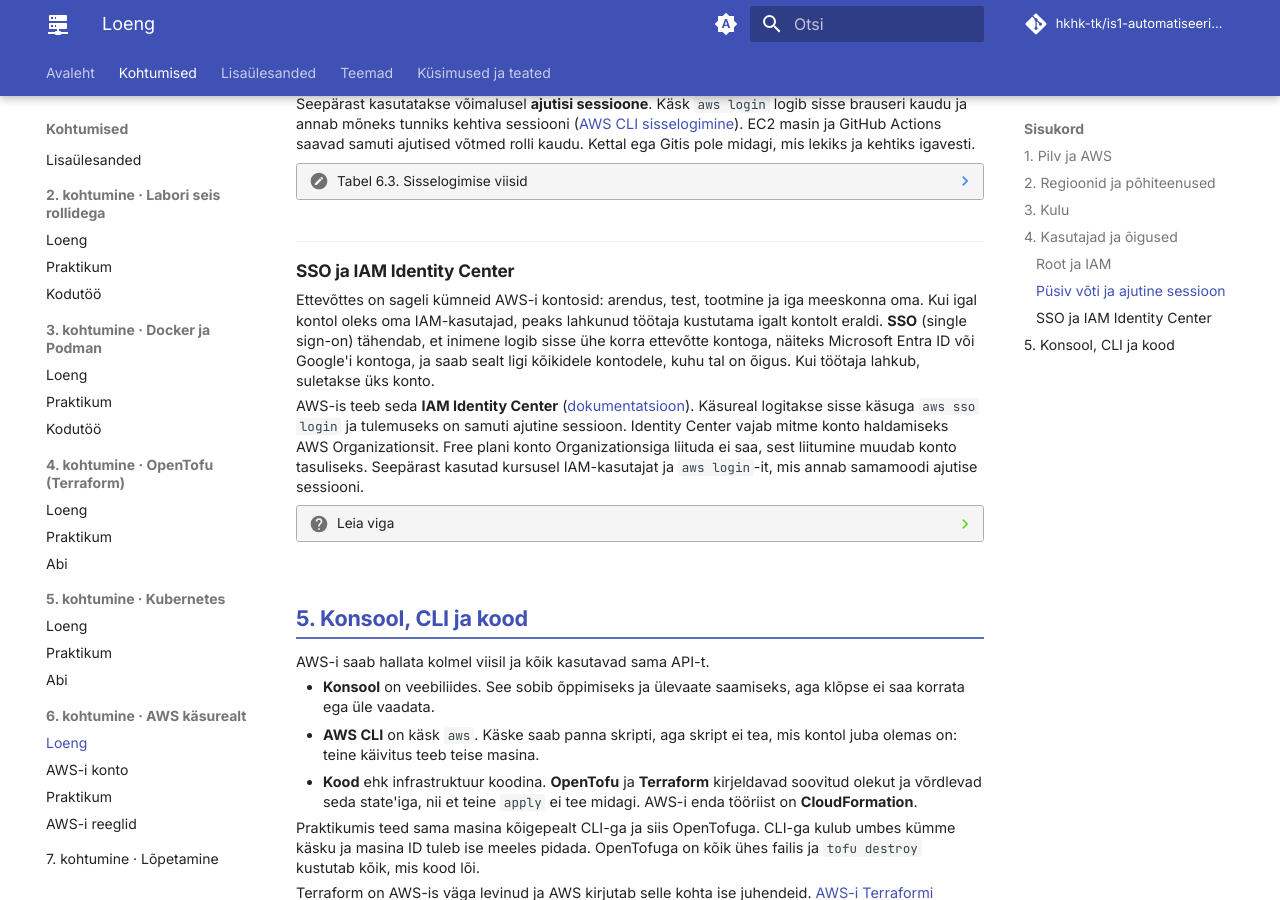
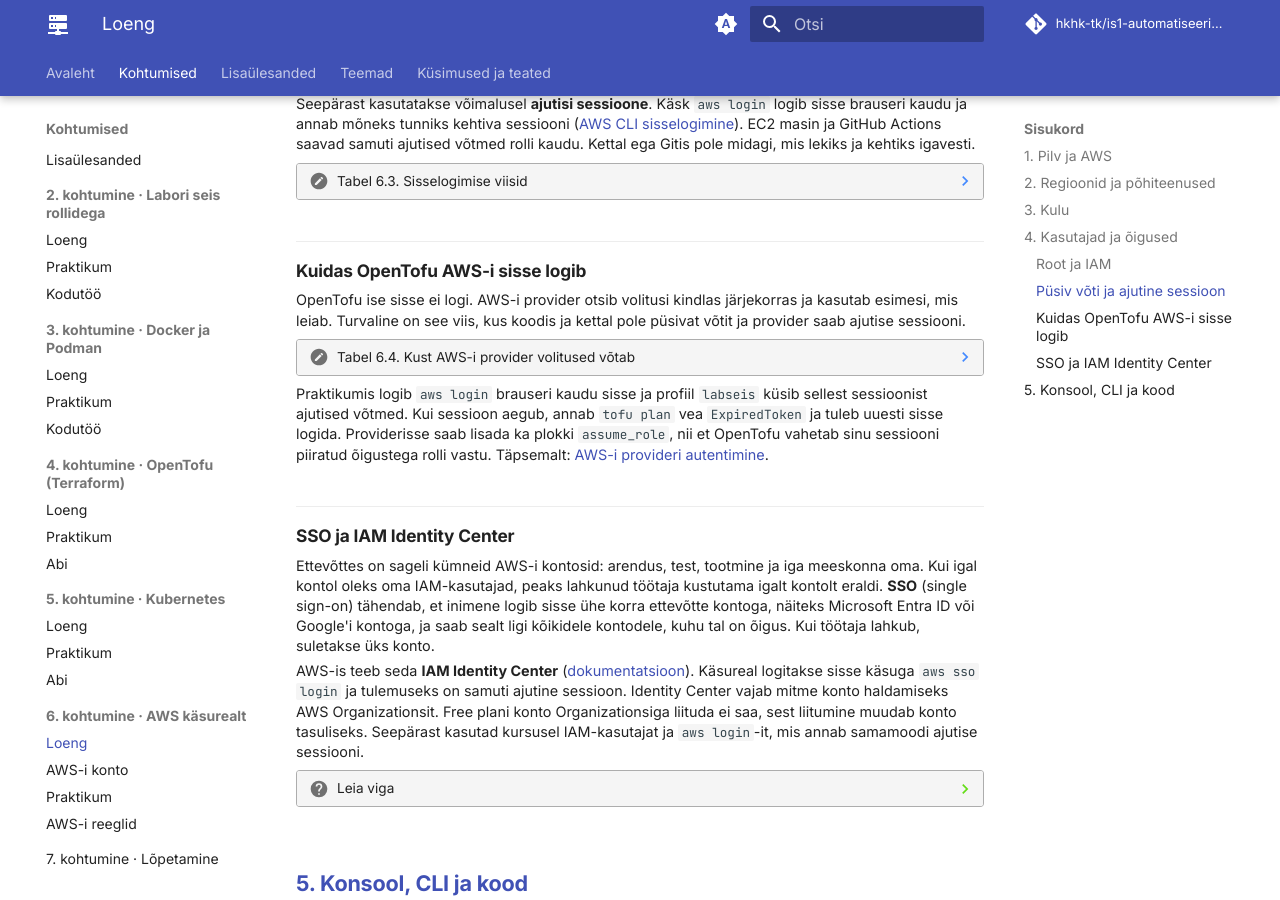
Before and after one commit to hkhk-tk/is1-automatiseerimine, an MkDocs documentation site: the page built from docs/k06/loeng.md, in a window 1280 px wide and 900 px high, scrolled down 2143 px. Built offline with MkDocs 1.6.1 and Material for MkDocs 9.7.7, drawn with Linux system fonts in a browser that asks for light colours; comment, search, counter and statistics services are not loaded.

Commit message:
K6 loeng: ajutine sessioon

```diff
--- a/docs/k06/loeng.md
+++ b/docs/k06/loeng.md
@@ -110,6 +110,21 @@ Seepärast kasutatakse võimalusel **ajutisi sessioone**. Käsk `aws login` logi
     | `aws login`, SSO | mõned tunnid | inimene käsureal |
     | roll | kuni tund, uueneb ise | EC2 masin, Lambda, GitHub Actions |
 
+### Kuidas OpenTofu AWS-i sisse logib
+
+OpenTofu ise sisse ei logi. AWS-i provider otsib volitusi kindlas järjekorras ja kasutab esimesi, mis leiab. Turvaline on see viis, kus koodis ja kettal pole püsivat võtit ja provider saab ajutise sessiooni.
+
+??? note "Tabel 6.4. Kust AWS-i provider volitused võtab"
+
+    | Järjekord | Kust | Turvaline? |
+    |---|---|---|
+    | 1 | `access_key` ja `secret_key` plokis `provider "aws"` | ei: võti on koodis ja läheb Giti |
+    | 2 | keskkonnamuutujad `AWS_ACCESS_KEY_ID`, `AWS_SECRET_ACCESS_KEY`, `AWS_SESSION_TOKEN` | ainult siis, kui võtmed on ajutised |
+    | 3 | profiil failis `~/.aws/config`, nimi muutujast `AWS_PROFILE` | jah, kui profiil annab ajutised võtmed (`aws login`, SSO) |
+    | 4 | EC2 masina või GitHub Actionsi roll | jah: ajutised võtmed uuenevad ise |
+
+Praktikumis logib `aws login` brauseri kaudu sisse ja profiil `labseis` küsib sellest sessioonist ajutised võtmed. Kui sessioon aegub, annab `tofu plan` vea `ExpiredToken` ja tuleb uuesti sisse logida. Providerisse saab lisada ka plokki `assume_role`, nii et OpenTofu vahetab sinu sessiooni piiratud õigustega rolli vastu. Täpsemalt: [AWS-i provideri autentimine](https://search.opentofu.org/provider/hashicorp/aws/latest#authentication-and-configuration).
+
 ### SSO ja IAM Identity Center
 
 Ettevõttes on sageli kümneid AWS-i kontosid: arendus, test, tootmine ja iga meeskonna oma. Kui igal kontol oleks oma IAM-kasutajad, peaks lahkunud töötaja kustutama igalt kontolt eraldi. **SSO** (single sign-on) tähendab, et inimene logib sisse ühe korra ettevõtte kontoga, näiteks Microsoft Entra ID või Google'i kontoga, ja saab sealt ligi kõikidele kontodele, kuhu tal on õigus. Kui töötaja lahkub, suletakse üks konto.
```
